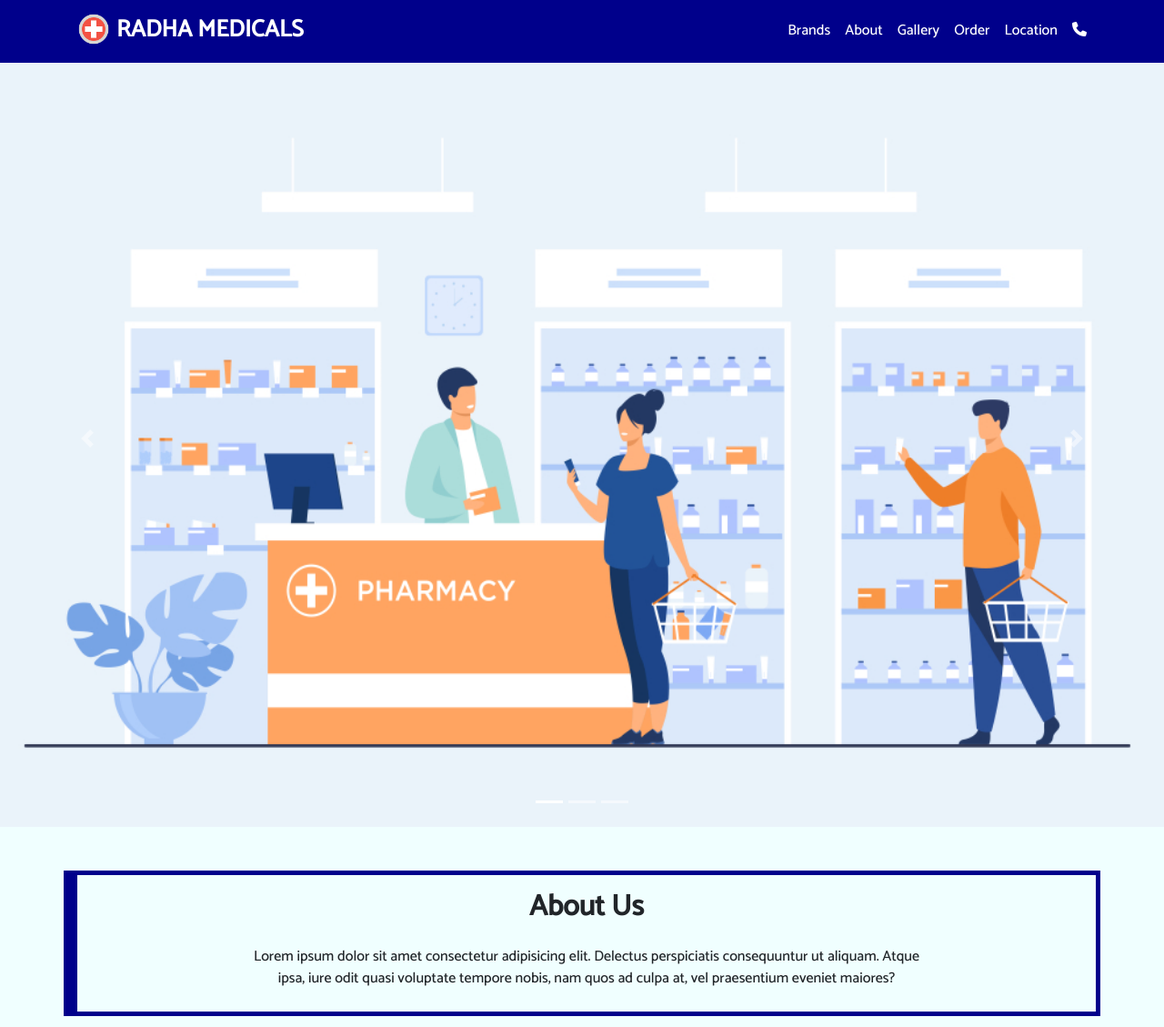
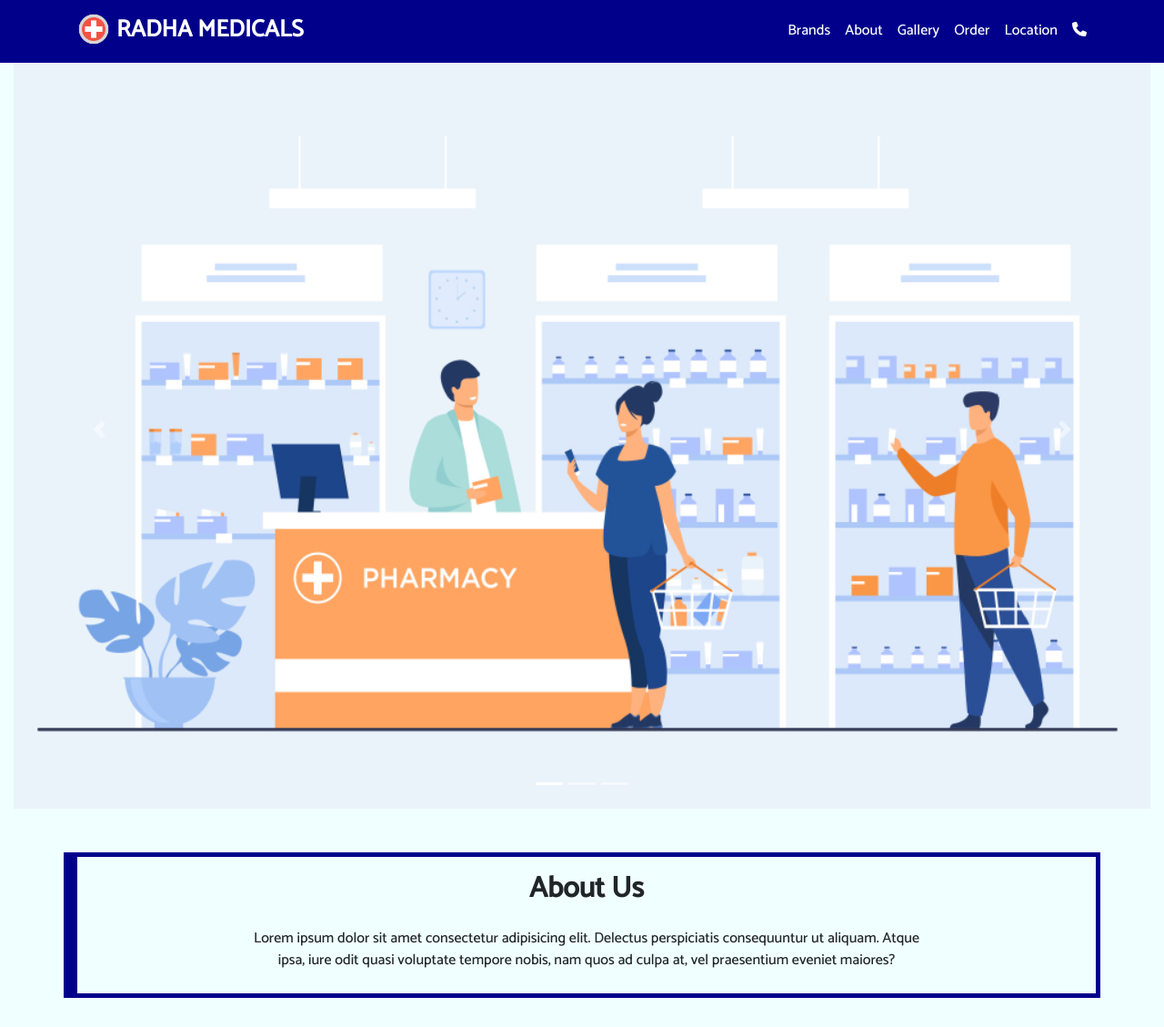
Before and after one commit to RaswanthGS/Medicals, a Django app: page / in a window 1280 px wide. Shown: the top 1129 px of the page at 91% size. Run offline with Django 4.2, Linux system fonts and the light colour scheme; parts of the project's set-up code (start-up, migrations or seed data) failed here and were passed over; some libraries are stand-ins or nearby versions.

Commit message:
Update base.html

```diff
--- a/my_project/blog/templates/blog/base.html
+++ b/my_project/blog/templates/blog/base.html
@@ -52,8 +52,8 @@
 
 
     <main>
-        <div style="margin-top: 55px;">
-            <div id="carouselExampleIndicators" class="carousel slide" data-ride="carousel">
+        <div style="margin-top: 55px; " class="col-sm">
+            <div id="carouselExampleIndicators" class="carousel slide carousel-fade" data-ride="carousel">
                 <ol class="carousel-indicators">
                   <li data-target="#carouselExampleIndicators" data-slide-to="0" class="active"></li>
                   <li data-target="#carouselExampleIndicators" data-slide-to="1"></li>
@@ -61,13 +61,13 @@
                 </ol>
                 <div class="carousel-inner">
                   <div class="carousel-item active">
-                    <img src="static/images/h1.jpg" class="d-block w-100" alt="...">
+                    <img src="static/images/h1.jpg" class="d-block w-100 h-75" alt="...">
                   </div>
                   <div class="carousel-item ">
-                    <img src="static/images/h2.jpg" class="d-block w-100" alt="...">
+                    <img src="static/images/h2.jpg" class="d-block w-100 h-75" alt="...">
                   </div>
                   <div class="carousel-item">
-                    <img src="static/images/h3.jpg" class="d-block w-100" alt="...">
+                    <img src="static/images/h3.jpg" class="d-block w-100 h-75" alt="...">
                   </div>
 
                 </div>
```
